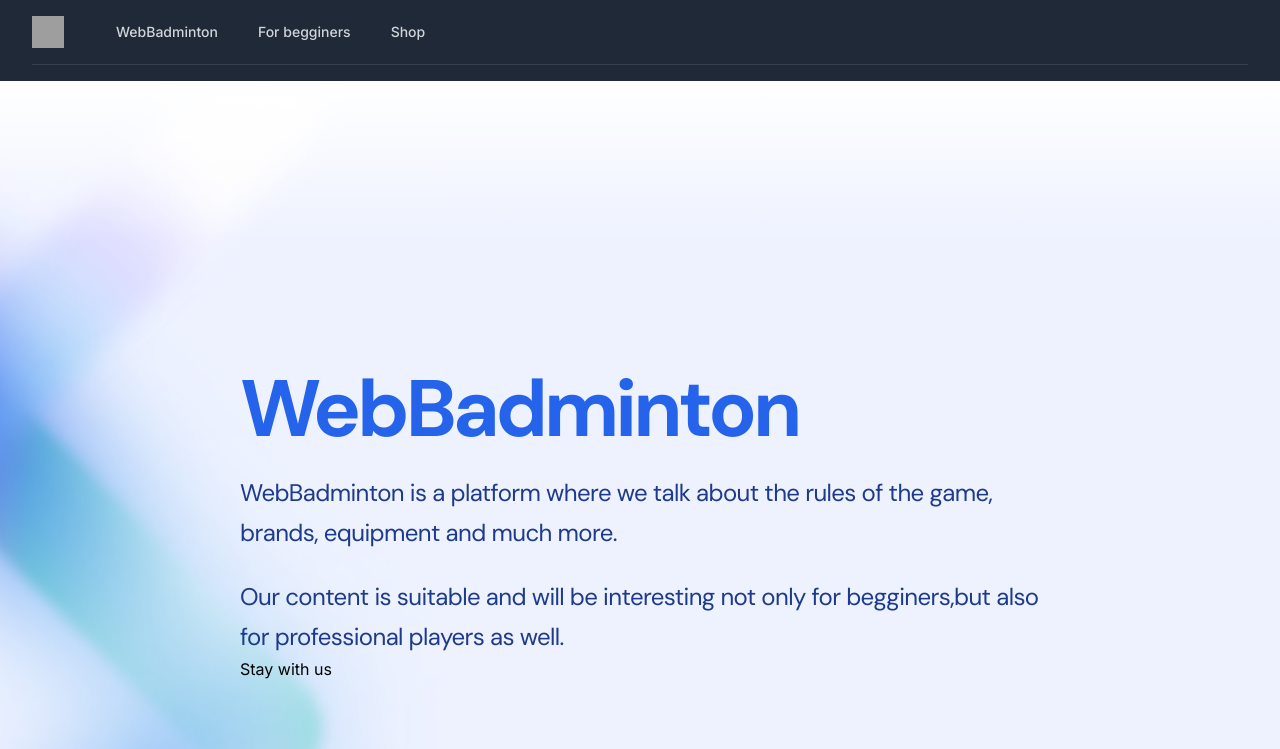
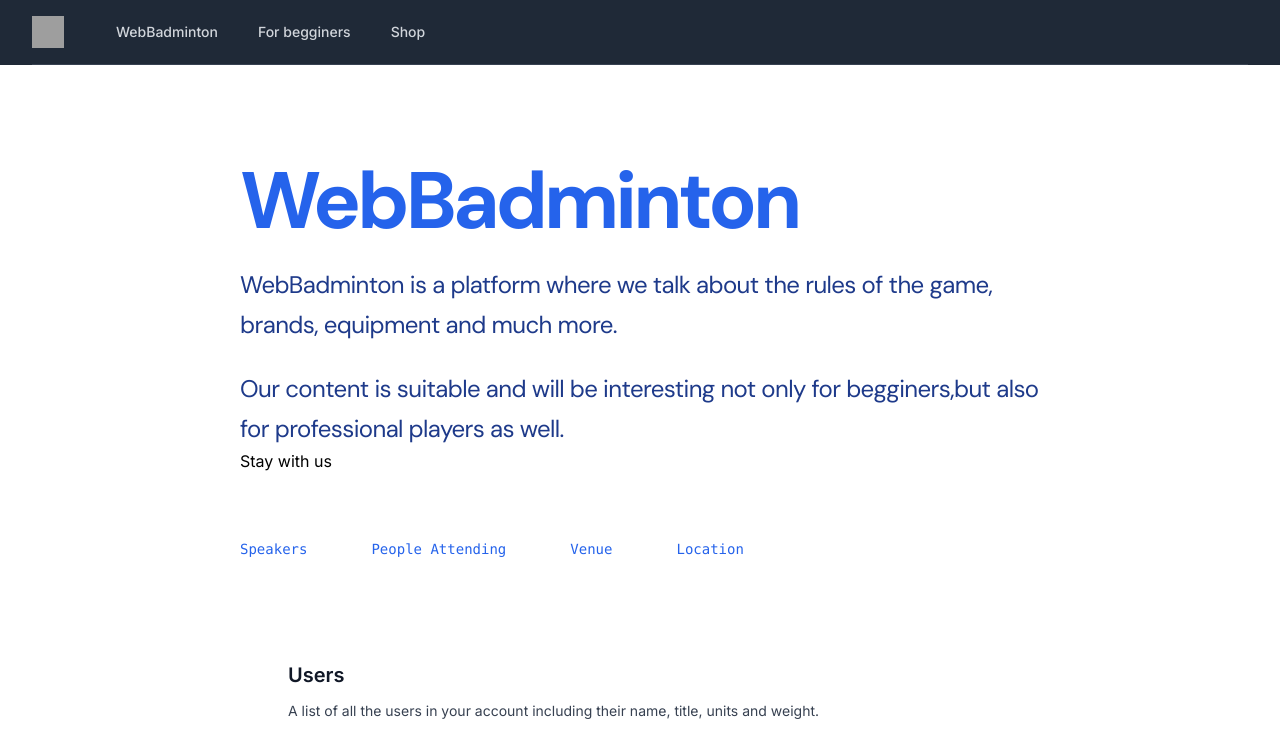
Before and after one commit to BadmWe/WebBadminton, a Next.js app: page / in a window 1280 px wide. Shown: the top 749 px of the page. Built offline with nearby package versions, Linux system fonts and the light colour scheme; grey boxes are pictures that could not be loaded.

Commit message:
navbar spacing with pages fixed

```diff
--- a/src/components/Hero.jsx
+++ b/src/components/Hero.jsx
@@ -7,7 +7,7 @@ import backgroundImage from '@/images/background.jpg'
 export function Hero() {
   return (
     <div className="relative pt-10 pb-20 sm:py-24">
-      <div className="absolute inset-x-0 -top-48 -bottom-14 overflow-hidden bg-indigo-50">
+      <div className="absolute inset-x-0 -bottom-14 overflow-hidden bg-indigo-50">
         <div className="absolute top-0 left-0 translate-y-[-10%] translate-x-[-55%] -scale-x-100 sm:left-1/2 sm:translate-y-[-6%] sm:translate-x-[-98%] lg:translate-x-[-106%] xl:translate-x-[-122%]">
           <Image
             src={backgroundImage}
--- a/src/components/Navbar.js
+++ b/src/components/Navbar.js
@@ -21,7 +21,7 @@ const Navbar = () => {
   return (
     <>
       <div className="min-h-full">
-        <div className="bg-gray-800 pb-32">
+        <div className="bg-gray-800">
           <Disclosure as="nav" className="bg-gray-800">
             {({ open }) => (
               <>
@@ -140,9 +140,6 @@ const Navbar = () => {
               </>
             )}
           </Disclosure>
-          <header className="py-10">
-            <div className="mx-auto max-w-7xl px-4 sm:px-6 lg:px-8"></div>
-          </header>
         </div>
       </div>
     </>
```
